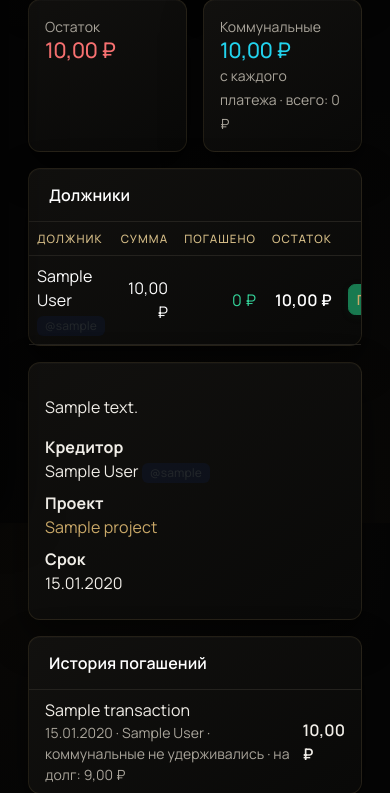
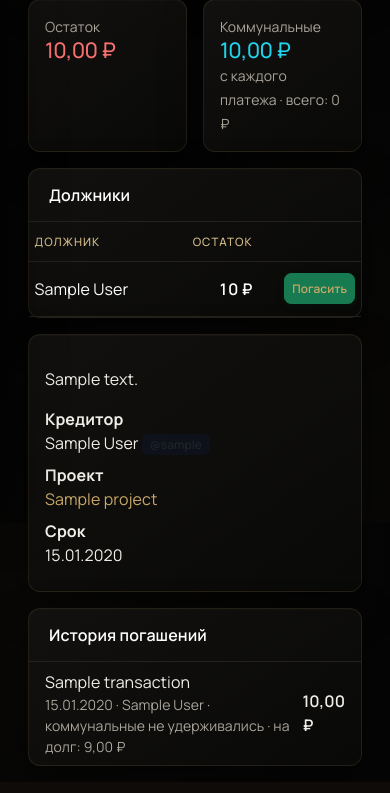
Before and after one commit to Enotas51/CRMDicescream, a Django app: page /debts/1/ in a window 390 px wide. Shown: the part 321-1114 px from the top of the page. After the commit the page ends 1087 px from the top, so only its background shows below. Run offline with Django 5.2, Linux system fonts and the light colour scheme; a user stored in the database is signed in; tables that the repository leaves empty hold one stand-in row (values such as "Sample post"); grey boxes marked "Sample" are stand-in pictures.

Commit message:
Simplify mobile debtor table

```diff
--- a/static/css/app.css
+++ b/static/css/app.css
@@ -265,6 +265,17 @@ h1, h2, h3, h4, h5, h6,
   .debt-list-table th:first-child { width: 62%; }
   .debt-list-table td:first-child a { display: block; overflow-wrap: anywhere; }
   .debt-list-table td:nth-child(5) { font-variant-numeric: tabular-nums; white-space: nowrap; }
+  .debt-debtors-table { width: 100%; table-layout: fixed; }
+  .debt-debtors-table .debt-debtor-col-hide-mobile { display: none; }
+  .debt-debtors-table th,
+  .debt-debtors-table td { padding: 0.7rem 0.35rem; }
+  .debt-debtors-table th:nth-child(1) { width: 42%; }
+  .debt-debtors-table th:nth-child(4) { width: 27%; }
+  .debt-debtors-table th:nth-child(5) { width: 31%; }
+  .debt-debtors-table td:first-child { overflow-wrap: anywhere; }
+  .debt-debtors-table td:nth-child(4) { font-variant-numeric: tabular-nums; white-space: nowrap; }
+  .debt-debtors-table td:nth-child(5) { white-space: nowrap; }
+  .debt-debtors-table td:nth-child(5) .btn { padding: 0.35rem 0.45rem; font-size: 0.74rem; }
   .debt-detail-actions {
     width: 100%;
     padding: 0.35rem;
--- a/templates/base.html
+++ b/templates/base.html
@@ -24,7 +24,7 @@
   <link href="https://fonts.googleapis.com/css2?family=Cormorant+Garamond:wght@600;700&family=Manrope:wght@400;500;600;700;800&display=swap" rel="stylesheet">
   <link href="https://cdn.jsdelivr.net/npm/bootstrap@5.3.3/dist/css/bootstrap.min.css" rel="stylesheet">
   <link href="https://cdn.jsdelivr.net/npm/bootstrap-icons@1.11.3/font/bootstrap-icons.min.css" rel="stylesheet">
-  <link href="{% static 'css/app.css' %}?v=20261015-20" rel="stylesheet">
+  <link href="{% static 'css/app.css' %}?v=20261015-21" rel="stylesheet">
   <script src="https://unpkg.com/htmx.org@2.0.4"></script>
   {% block extra_head %}{% endblock %}
 </head>
--- a/templates/debts/detail.html
+++ b/templates/debts/detail.html
@@ -50,12 +50,12 @@
   <div class="card mb-3">
     <div class="card-header">Должники</div>
     <div class="table-responsive">
-      <table class="table mb-0">
+      <table class="table mb-0 debt-debtors-table">
         <thead>
           <tr>
             <th>Должник</th>
-            <th class="text-end">Сумма</th>
-            <th class="text-end">Погашено</th>
+            <th class="text-end debt-debtor-col-hide-mobile">Сумма</th>
+            <th class="text-end debt-debtor-col-hide-mobile">Погашено</th>
             <th class="text-end">Остаток</th>
             <th></th>
           </tr>
@@ -65,15 +65,10 @@
           <tr>
             <td>
               {{ debtor.display_name }}
-              {% if debtor.debtor_user %}
-              <span class="badge bg-light text-dark">@{{ debtor.debtor_user.username }}</span>
-              {% elif debtor.can_link_user %}
-              <span class="badge bg-warning text-dark">не привязан</span>
-              {% endif %}
             </td>
-            <td class="text-end">{{ debtor.amount }} ₽</td>
-            <td class="text-end text-success">{{ debtor.get_repaid_amount }} ₽</td>
-            <td class="text-end fw-semibold">{{ debtor.remaining_amount }} ₽</td>
+            <td class="text-end debt-debtor-col-hide-mobile">{{ debtor.amount|floatformat:0 }} ₽</td>
+            <td class="text-end text-success debt-debtor-col-hide-mobile">{{ debtor.get_repaid_amount|floatformat:0 }} ₽</td>
+            <td class="text-end fw-semibold">{{ debtor.remaining_amount|floatformat:0 }} ₽</td>
             <td class="text-end">
               {% if can_edit and debtor.remaining_amount > 0 and debt.status != 'closed' and debt.status != 'cancelled' %}
               <a href="{% url 'finance:transaction_create' %}?debt={{ debt.pk }}&debtor={{ debtor.pk }}&type=debt_repayment" class="btn btn-sm btn-success">Погасить</a>
```
